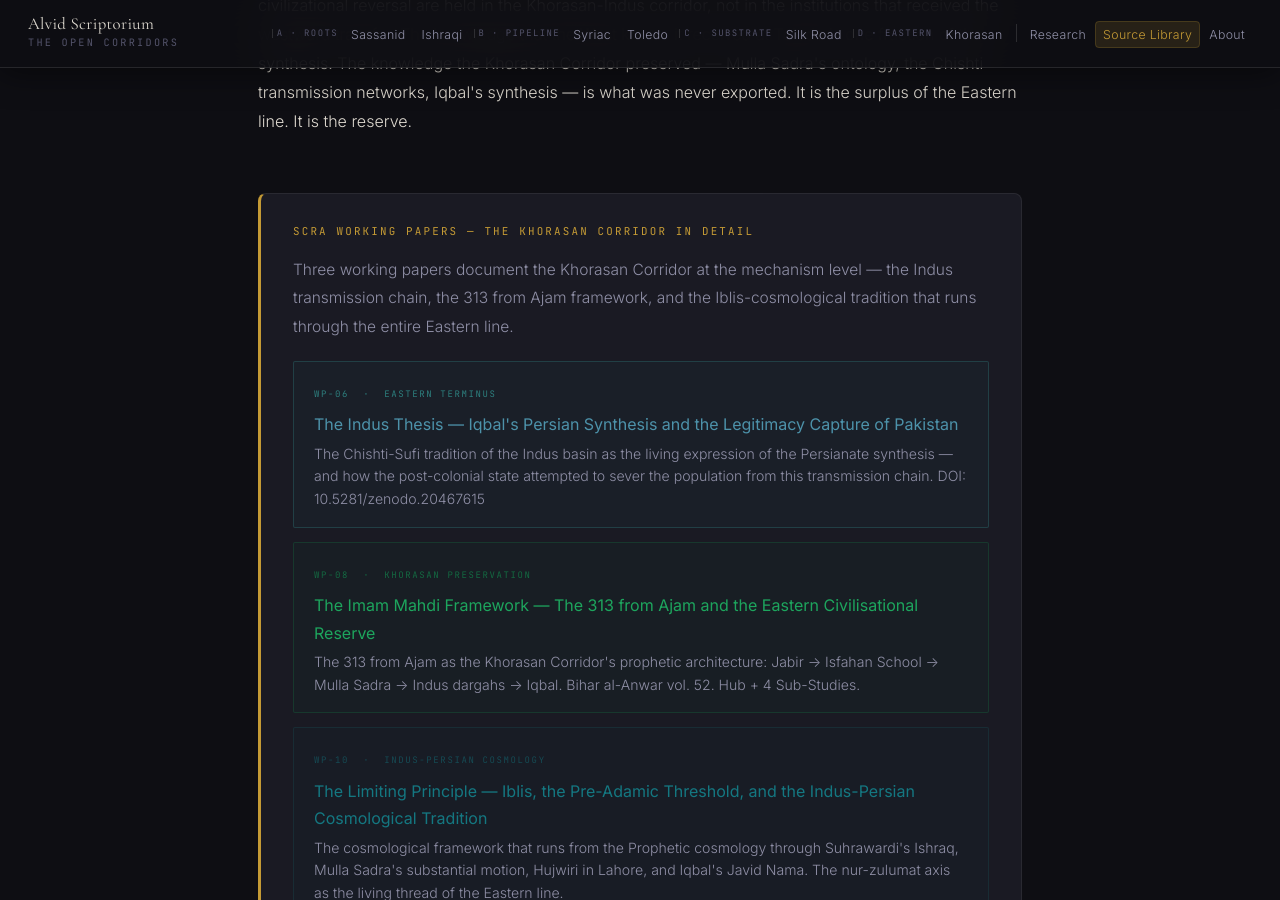
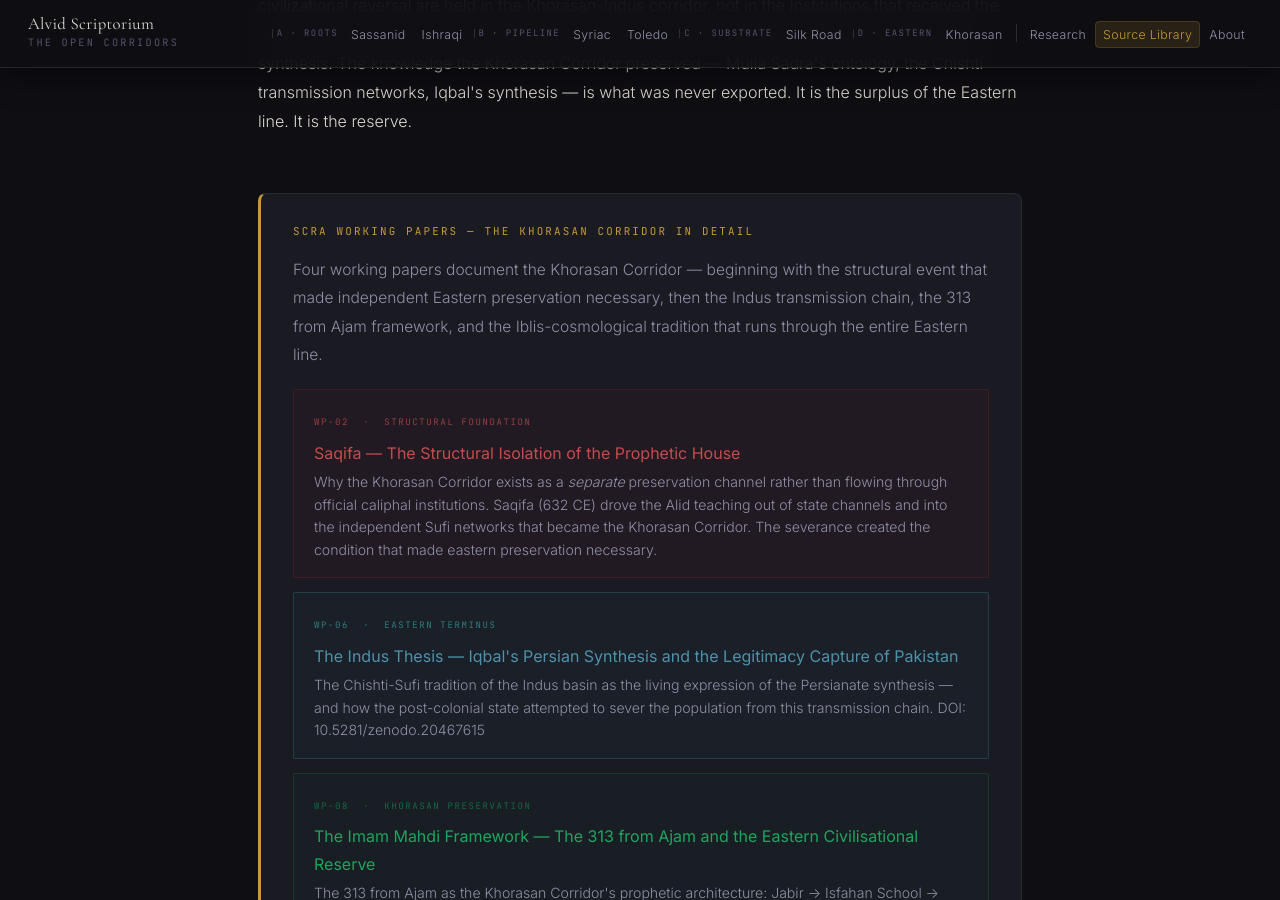
Before and after one commit to Political-Theology-Archive/geopolitical-synthesis, a Jekyll site: the page built from khorasan/index.html, in a window 1280 px wide and 900 px high, scrolled down 7291 px. Built offline with Jekyll 4.4.1, drawn with Linux system fonts in a browser that asks for light colours.

Commit message:
Add WP-02 (Saqifa) to Khorasan Corridor section as structural foundation
WP-02 explains WHY the Khorasan Corridor exists as a separate preservation
channel: Saqifa's isolation of the Prophetic House drove the Alid teaching
out of official caliphal institutions and into the independent Sufi silsila
networks that became the Khorasan-Indus chain. The severance (Stream II)
created the structural condition that made eastern preservation (Stream III)
necessary as an independent line.

Filed as "Structural Foundation" — prerequisite context before WP-06, WP-08, WP-10.
WP count on page updated from three to four.

Co-Authored-By: Claude Sonnet 4.6 <noreply@anthropic.com>

```diff
--- a/khorasan/index.html
+++ b/khorasan/index.html
@@ -378,11 +378,18 @@ description: "The line that did not cross Toledo. From the school of Imam al-Sad
   <div class="pta-analysis pta-fade" style="margin-top:56px;">
     <span class="pta-analysis-label mono">SCRA Working Papers — The Khorasan Corridor in Detail</span>
     <p style="margin-bottom:20px;">
-      Three working papers document the Khorasan Corridor at the mechanism level —
-      the Indus transmission chain, the 313 from Ajam framework, and the
-      Iblis-cosmological tradition that runs through the entire Eastern line.
+      Four working papers document the Khorasan Corridor — beginning with the structural
+      event that made independent Eastern preservation necessary, then the Indus
+      transmission chain, the 313 from Ajam framework, and the Iblis-cosmological
+      tradition that runs through the entire Eastern line.
     </p>
     <div style="display:grid;gap:14px;">
+
+      <a href="{{ '/research/saqifa-structural-isolation/' | relative_url }}" style="display:block;padding:16px 20px;background:rgba(190,38,38,0.05);border:1px solid rgba(190,38,38,0.2);border-radius:2px;text-decoration:none;">
+        <span style="font-family:'JetBrains Mono',monospace;font-size:9px;letter-spacing:0.18em;text-transform:uppercase;color:rgba(215,80,80,0.65);">WP-02 &nbsp;·&nbsp; Structural Foundation</span>
+        <div style="font-size:1rem;font-weight:500;color:rgba(215,80,80,0.9);margin:6px 0 4px;">Saqifa — The Structural Isolation of the Prophetic House</div>
+        <div style="font-size:0.88rem;color:var(--text-mid);line-height:1.6;">Why the Khorasan Corridor exists as a <em>separate</em> preservation channel rather than flowing through official caliphal institutions. Saqifa (632 CE) drove the Alid teaching out of state channels and into the independent Sufi networks that became the Khorasan Corridor. The severance created the condition that made eastern preservation necessary.</div>
+      </a>
 
       <a href="{{ '/research/indus-thesis/' | relative_url }}" style="display:block;padding:16px 20px;background:rgba(56,178,172,0.04);border:1px solid rgba(56,178,172,0.22);border-radius:2px;text-decoration:none;">
         <span style="font-family:'JetBrains Mono',monospace;font-size:9px;letter-spacing:0.18em;text-transform:uppercase;color:rgba(56,178,172,0.65);">WP-06 &nbsp;·&nbsp; Eastern Terminus</span>
```
